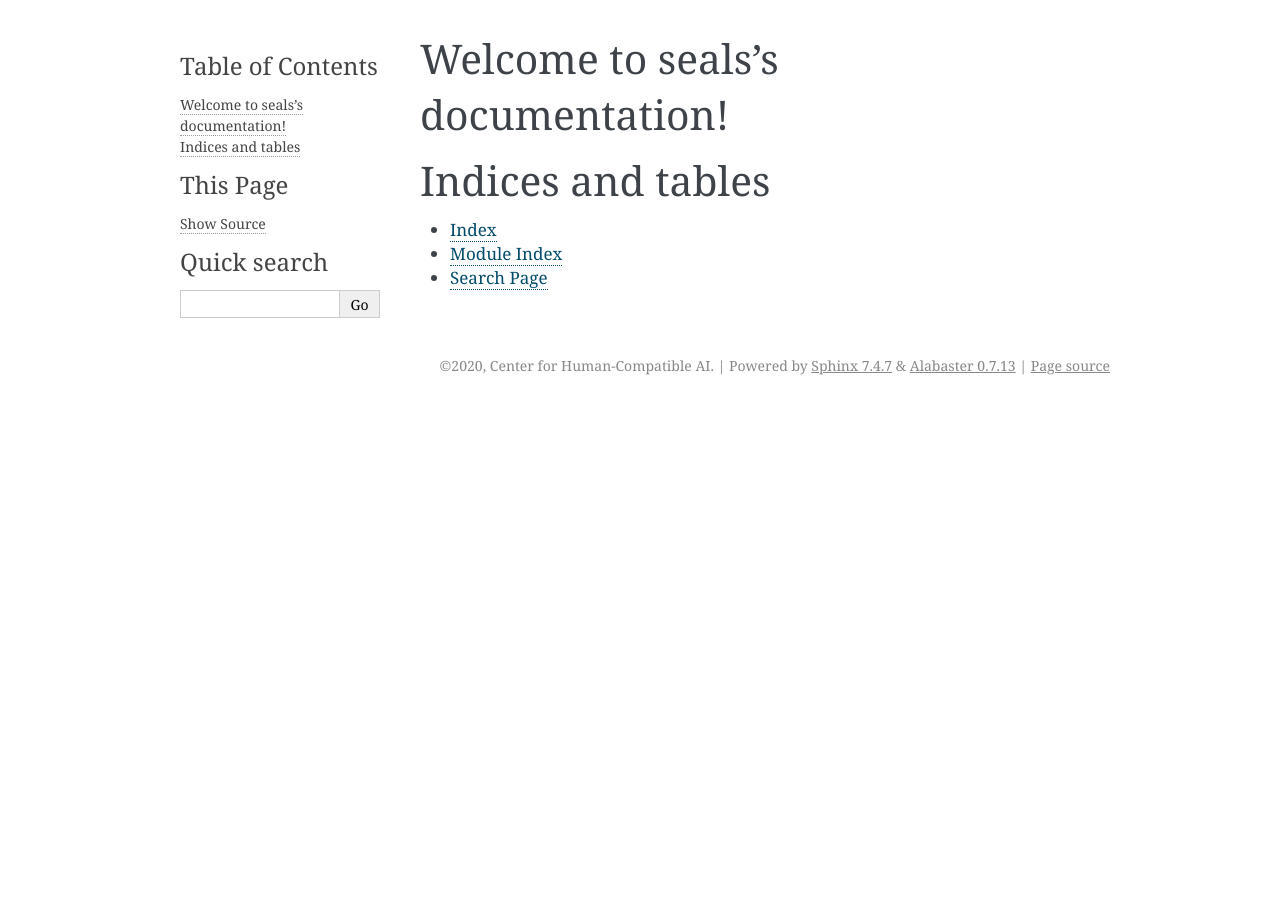
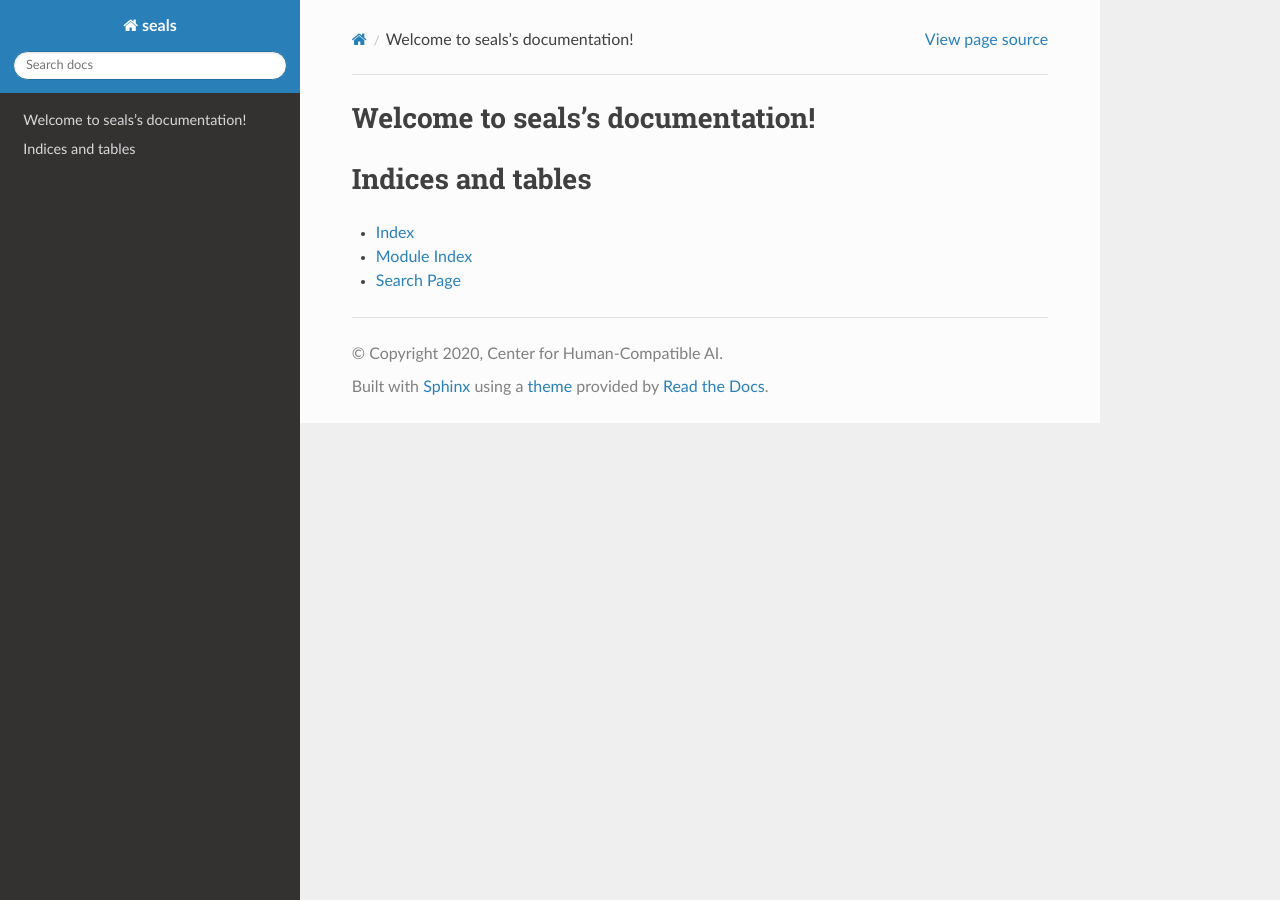
Before and after one commit to HumanCompatibleAI/seals, a Sphinx documentation site: the page built from docs/index.rst, in a window 1280 px wide. Built offline with Sphinx 7.4.7 and the Read the Docs theme 2.0.0, drawn with Linux system fonts in a browser that asks for light colours.

Commit message:
Use RTD theme

```diff
--- a/docs/conf.py
+++ b/docs/conf.py
@@ -10,7 +10,8 @@
 # add these directories to sys.path here. If the directory is relative to the
 # documentation root, use os.path.abspath to make it absolute, like shown here.
 #
-# import os
+import os
+
 # import sys
 # sys.path.insert(0, os.path.abspath('.'))
 
@@ -38,7 +39,9 @@ extensions = [
     "sphinx.ext.autosummary",
     "sphinx.ext.mathjax",
     "sphinx.ext.viewcode",
+    "sphinx_rtd_theme",
 ]
+autodoc_mock_imports = ["mujoco_py"]
 
 napoleon_google_docstring = True
 napoleon_numpy_docstring = False
@@ -57,7 +60,7 @@ exclude_patterns = ["_build", "Thumbs.db", ".DS_Store"]
 # The theme to use for HTML and HTML Help pages.  See the documentation for
 # a list of builtin themes.
 #
-html_theme = "alabaster"
+html_theme = "sphinx_rtd_theme"
 
 # Add any paths that contain custom static files (such as style sheets) here,
 # relative to this directory. They are copied after the builtin static files,
--- a/setup.py
+++ b/setup.py
@@ -52,6 +52,7 @@ TESTS_REQUIRE = [
 ]
 DOCS_REQUIRE = [
     "sphinx",
+    "sphinx-rtd-theme",
     "sphinxcontrib-napoleon",
 ]
 
```
